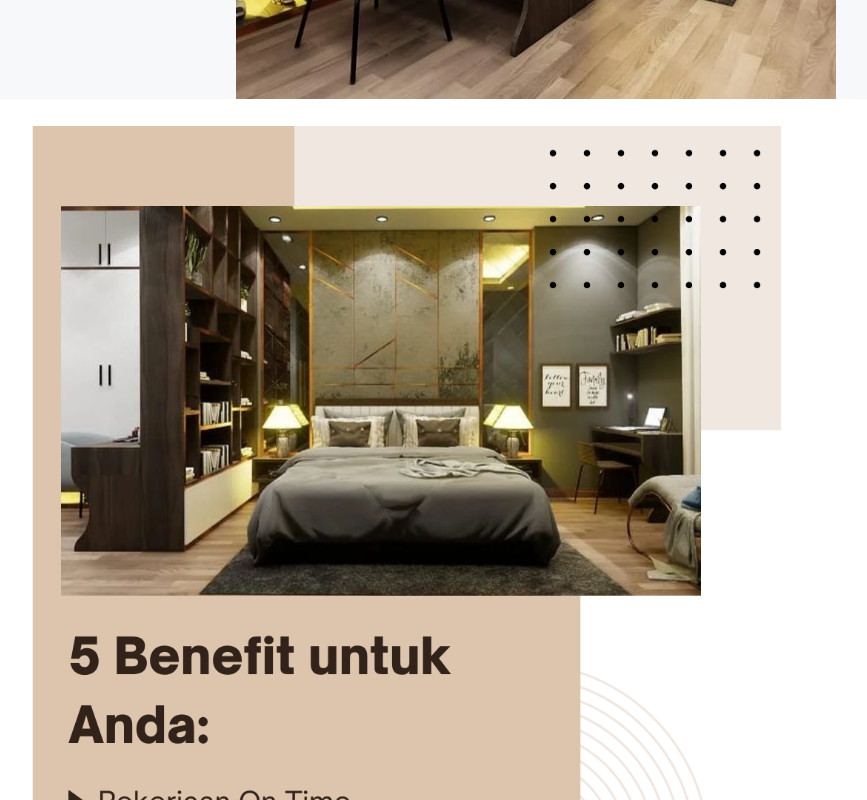
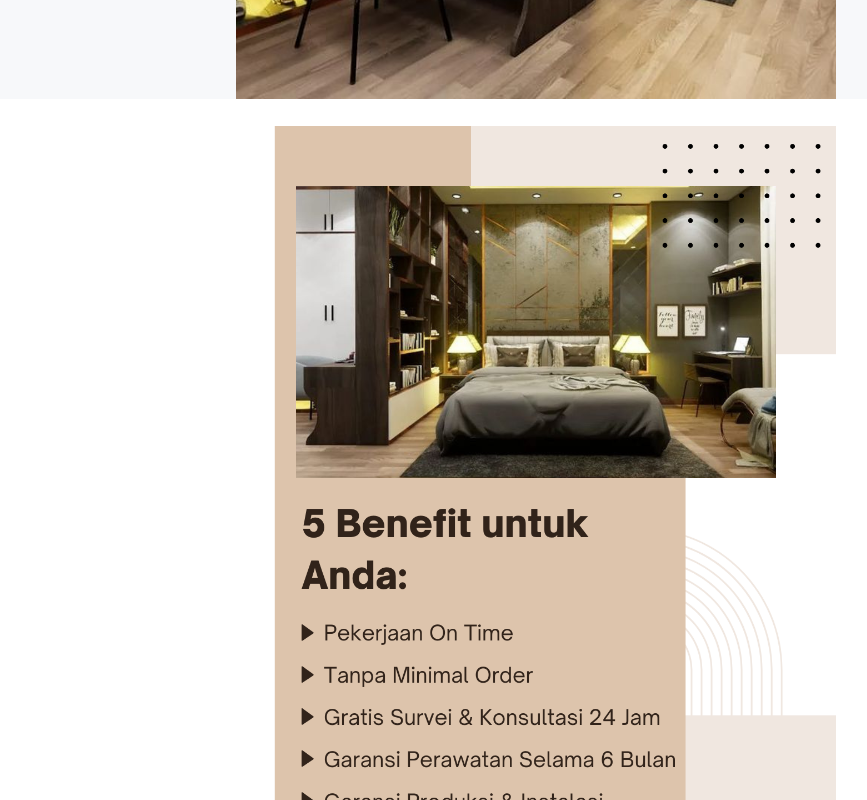
Before and after one commit to haloorderio/properti, a website: page index.html in a window 1280 px wide. Shown: the part 740-1540 px from the top of the page, without its empty margins (104-971 px from the left). Drawn offline with Linux system fonts and the light colour scheme.

Commit message:
Update index.html

```diff
--- a/index.html
+++ b/index.html
@@ -66,7 +66,9 @@
   <div class="content-wrapper">
     <div class="container">
       <section class="features-overview" id="features-section">
-          <img src="images/Choose%20the%20Right%20Realtor.png" alt="5 Benefit Menggunakan RenovApik" class="img-fluid" width="800" height="100%" data-aos="zoom-in" data-aos-delay="200">
+          <center>
+            <img src="images/Choose%20the%20Right%20Realtor.png" alt="5 Benefit Menggunakan RenovApik" class="img-fluid" width="600" height="100%" data-aos="zoom-in" data-aos-delay="200">
+          </center>
           <!-- <h2>How does it works</h2>
           <h6 class="section-subtitle text-muted">One theme that serves as an easy-to-use operational toolkit<br>that meets customer's needs.</h6> -->
         </div>
```
